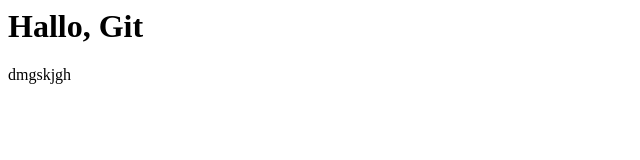
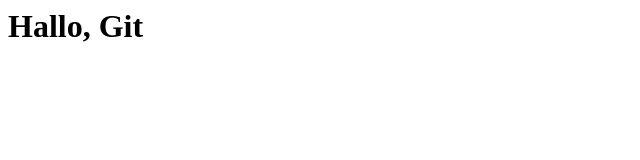
Before and after one commit to YouriKobelkov/git-sample, a plain HTML site: page index.htm in a window 1280 px wide. Shown: the full height of the page, 0-640 px from the left. Drawn offline with Linux system fonts and the light colour scheme.

Commit message:
Revert "wrong commit"
This reverts commit 7e97604c7cca4c6445e77ed2d883f014c3d4adf7.

```diff
--- a/index.htm
+++ b/index.htm
@@ -1,3 +1,3 @@
 <html>
 <h1>Hallo, Git</h1>
-dmgskjgh</html>
+</html>
```
